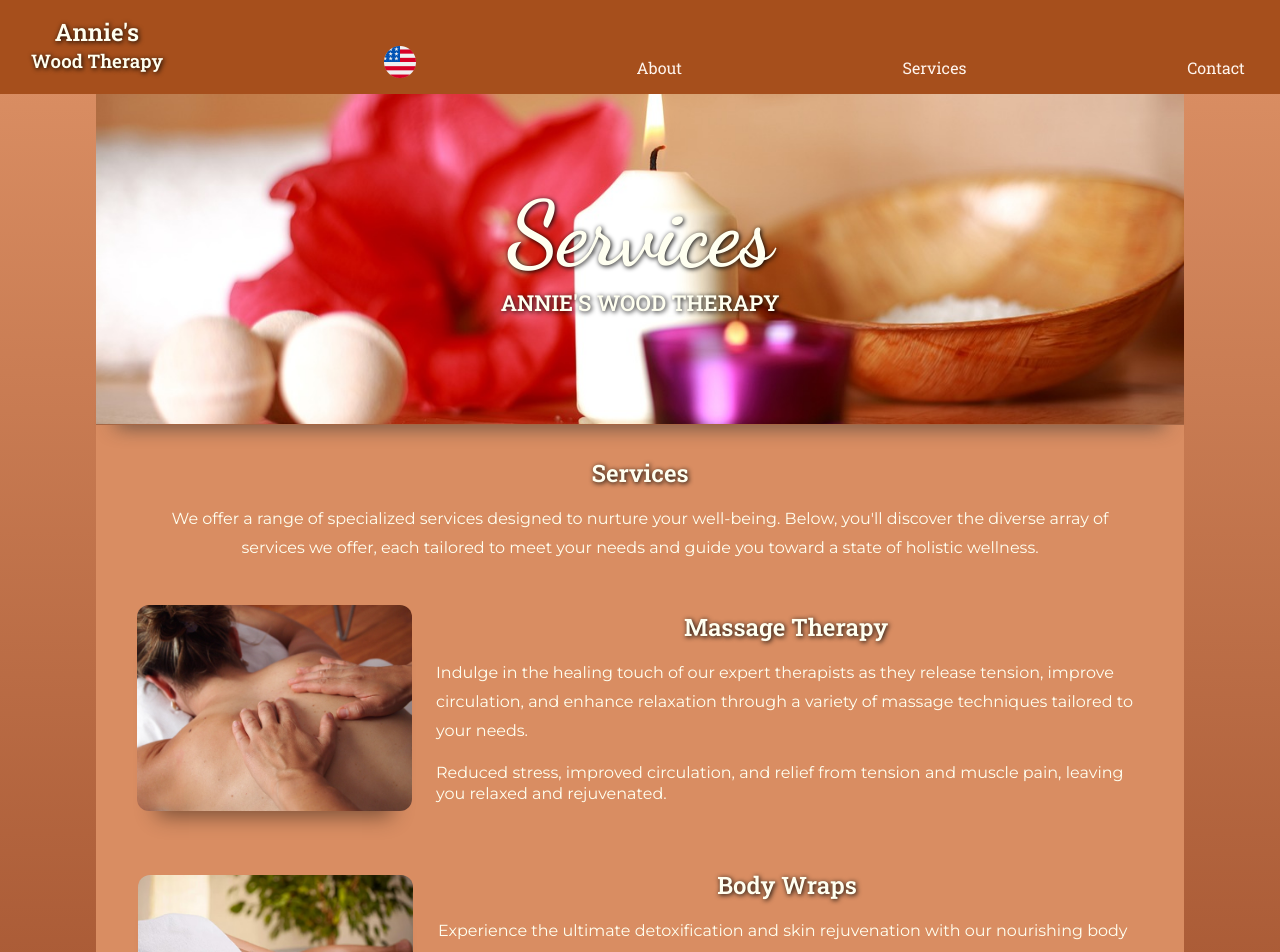
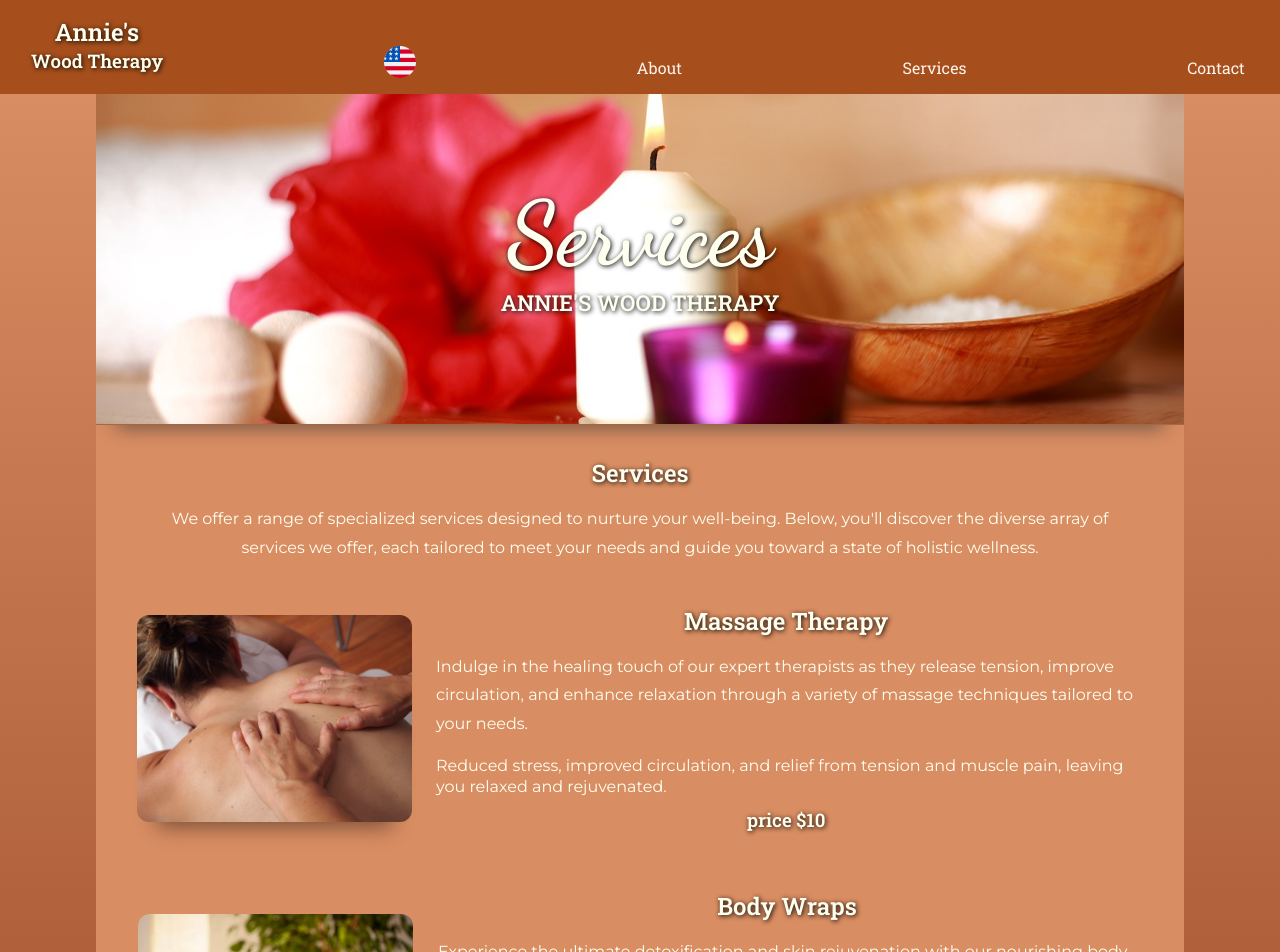
Before and after one commit to Aleroms/annies-wood-therapy, a Vue app: page /services in a window 1280 px wide. Shown: the top 952 px of the page. Built offline with nearby package versions, Linux system fonts and the light colour scheme.

Commit message:
added price section to article card and updated readme

```diff
--- a/package.json
+++ b/package.json
@@ -1,6 +1,6 @@
 {
   "name": "annies-wood-therapy",
-  "version": "0.8.0",
+  "version": "1.0.0",
   "private": true,
   "scripts": {
     "dev": "vite",
--- a/src/assets/data/services.json
+++ b/src/assets/data/services.json
@@ -7,7 +7,8 @@
     "showButton": false,
     "link": "",
     "message": "",
-    "benefit": "Reduced stress, improved circulation, and relief from tension and muscle pain, leaving you relaxed and rejuvenated."
+    "benefit": "Reduced stress, improved circulation, and relief from tension and muscle pain, leaving you relaxed and rejuvenated.",
+    "price": 10
   },
   {
     "image": "/images/body-wraps.jpg",
@@ -17,7 +18,8 @@
     "showButton": false,
     "link": "",
     "message": "",
-    "benefit": "Experience detoxification, improved skin tone, and enhanced relaxation, nurturing your skin and promoting a sense of well-being."
+    "benefit": "Experience detoxification, improved skin tone, and enhanced relaxation, nurturing your skin and promoting a sense of well-being.",
+    "price": 10
   },
   {
     "image": "/images/lymphatic-draining.jpg",
@@ -27,7 +29,8 @@
     "showButton": false,
     "link": "",
     "message": "",
-    "benefit": "Reap the rewards of enhanced circulation, reduced inflammation, and effective detoxification, fostering overall health and vitality."
+    "benefit": "Reap the rewards of enhanced circulation, reduced inflammation, and effective detoxification, fostering overall health and vitality.",
+    "price": 10
   },
   {
     "image": "/images/facial-cupping.jpg",
@@ -37,7 +40,8 @@
     "showButton": false,
     "link": "",
     "message": "",
-    "benefit": "Enjoy smoother, more youthful skin with reduced puffiness, improved blood flow, and a rejuvenated complexion."
+    "benefit": "Enjoy smoother, more youthful skin with reduced puffiness, improved blood flow, and a rejuvenated complexion.",
+    "price": 10
   },
   {
     "image": "/images/thermal-plaster-therapy.jpg",
@@ -47,7 +51,8 @@
     "showButton": false,
     "link": "",
     "message": "",
-    "benefit": "Alleviate muscle discomfort, soothe stiffness, and experience deep relaxation, offering profound relief and tranquility."
+    "benefit": "Alleviate muscle discomfort, soothe stiffness, and experience deep relaxation, offering profound relief and tranquility.",
+    "price": 10
   },
   {
     "image": "/images/thai-reflexology.jpg",
@@ -57,7 +62,8 @@
     "showButton": false,
     "link": "",
     "message": "",
-    "benefit": "Improves circulation and elimination of toxins, reduces stiffness and improves reflectivity, strengthens the immune system, reduces stress by inducing a state of deep relaxation, accelerates physical healing."
+    "benefit": "Improves circulation and elimination of toxins, reduces stiffness and improves reflectivity, strengthens the immune system, reduces stress by inducing a state of deep relaxation, accelerates physical healing.",
+    "price": 10
   },
   {
     "image": "/images/test.jpg",
@@ -67,7 +73,8 @@
     "showButton": false,
     "link": "",
     "message": "",
-    "benefit": "Sculpt your body contours, improve circulation, and promote muscle toning, fostering relaxation and a renewed sense of confidence."
+    "benefit": "Sculpt your body contours, improve circulation, and promote muscle toning, fostering relaxation and a renewed sense of confidence.",
+    "price": 10
   },
   {
     "image": "/images/cryotherapy.jpg",
@@ -77,7 +84,8 @@
     "showButton": false,
     "link": "",
     "message": "",
-    "benefit": "Improves and increases cell metabolism. Helps eliminate toxins. Reduces cellulite. Improves digestive metabolism. Improves renal metabolism by increasing diuresis. Reduces stretch marks. Anti-inflammatory action. Promotes muscle contraction."
+    "benefit": "Improves and increases cell metabolism. Helps eliminate toxins. Reduces cellulite. Improves digestive metabolism. Improves renal metabolism by increasing diuresis. Reduces stretch marks. Anti-inflammatory action. Promotes muscle contraction.",
+    "price": 10
   },
   {
     "image": "/images/thermotherapy.jpg",
@@ -87,6 +95,7 @@
     "showButton": false,
     "link": "",
     "message": "",
-    "benefit": "Improves and increases cell metabolism. Helps eliminate toxins. Reduces cellulite. Improves digestive metabolism. Improves renal metabolism by increasing diuresis. Reduces stretch marks. Anti-inflammatory action. Promotes muscle contraction."
+    "benefit": "Improves and increases cell metabolism. Helps eliminate toxins. Reduces cellulite. Improves digestive metabolism. Improves renal metabolism by increasing diuresis. Reduces stretch marks. Anti-inflammatory action. Promotes muscle contraction.",
+    "price": 10
   }
 ]
--- a/src/components/ArticleCard.vue
+++ b/src/components/ArticleCard.vue
@@ -10,6 +10,7 @@
       </div>
 
       <ButtonItem v-if="info.showButton" :message="info.message" :link="info.link" class="link" />
+      <h3 v-if="info.price" class="price white">price ${{ info.price }}</h3>
     </article>
     <div class="image-wrapper">
       <img :src="info.image" :alt="info.alt" />
@@ -44,6 +45,9 @@ export default {
 </script>
 
 <style lang="scss" scoped>
+.price{
+  margin-top: 10px;
+}
 .light-brown {
   background-color: var(--neutral-brown);
 }
--- a/src/components/Services.vue
+++ b/src/components/Services.vue
@@ -38,7 +38,7 @@ export default {
   },
   computed: {
     direction() {
-      let dir = 'column'
+      let dir = 'column-reverse'
       if (this.windowWidth >= 768) {
         dir = 'row-reverse'
       }
@@ -52,7 +52,8 @@ export default {
           content: this.$t(`services[${i}].content`),
           benefit: this.$t(`services[${i}].benefit`),
           image: this.services[i].image,
-          alt: this.services[i].alt
+          alt: this.services[i].alt,
+          price: this.services[i].price
         }
         retArr.push(tmp)
       }
```
Also changed, not shown: 1 other file (tests, documents, lock files or other folders).
